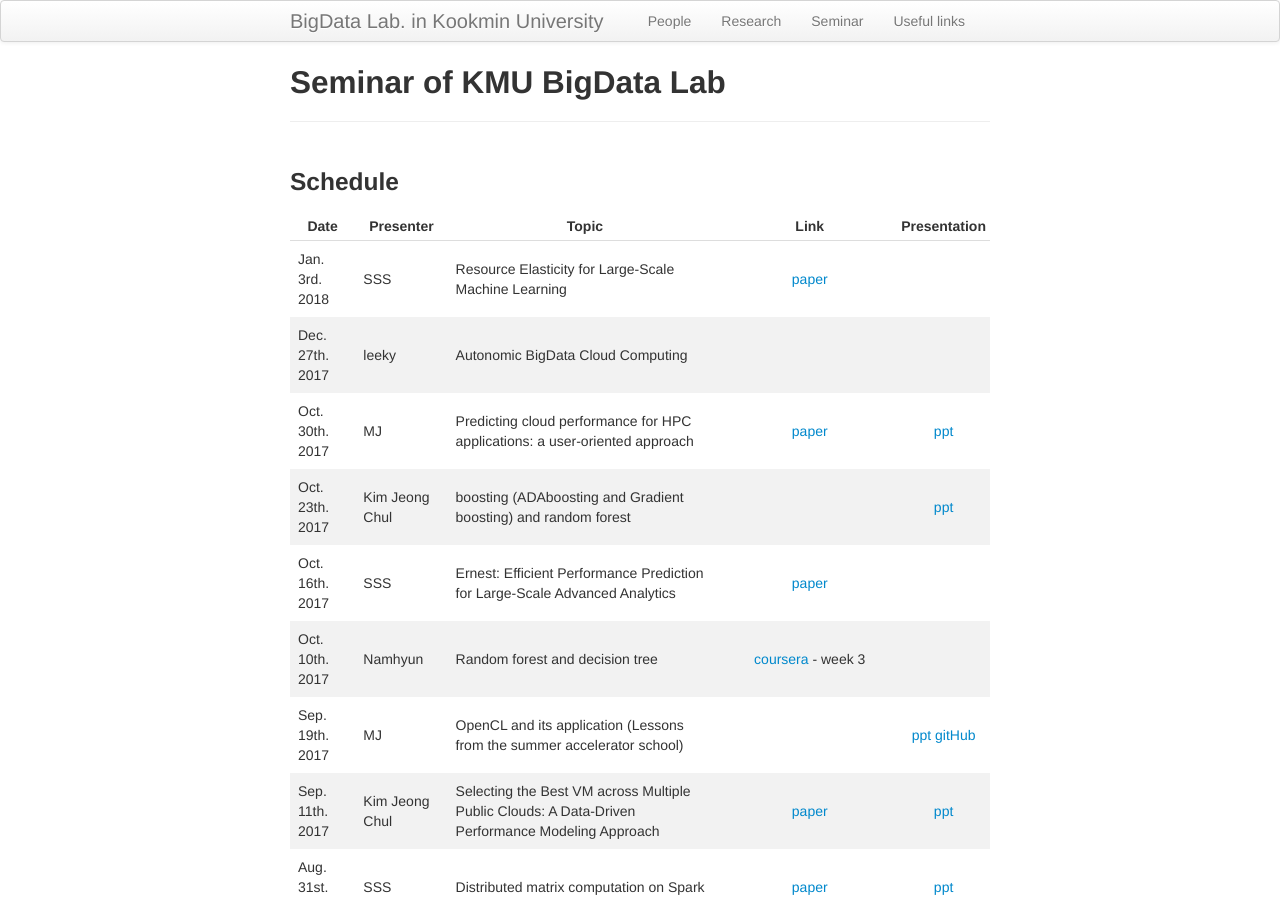
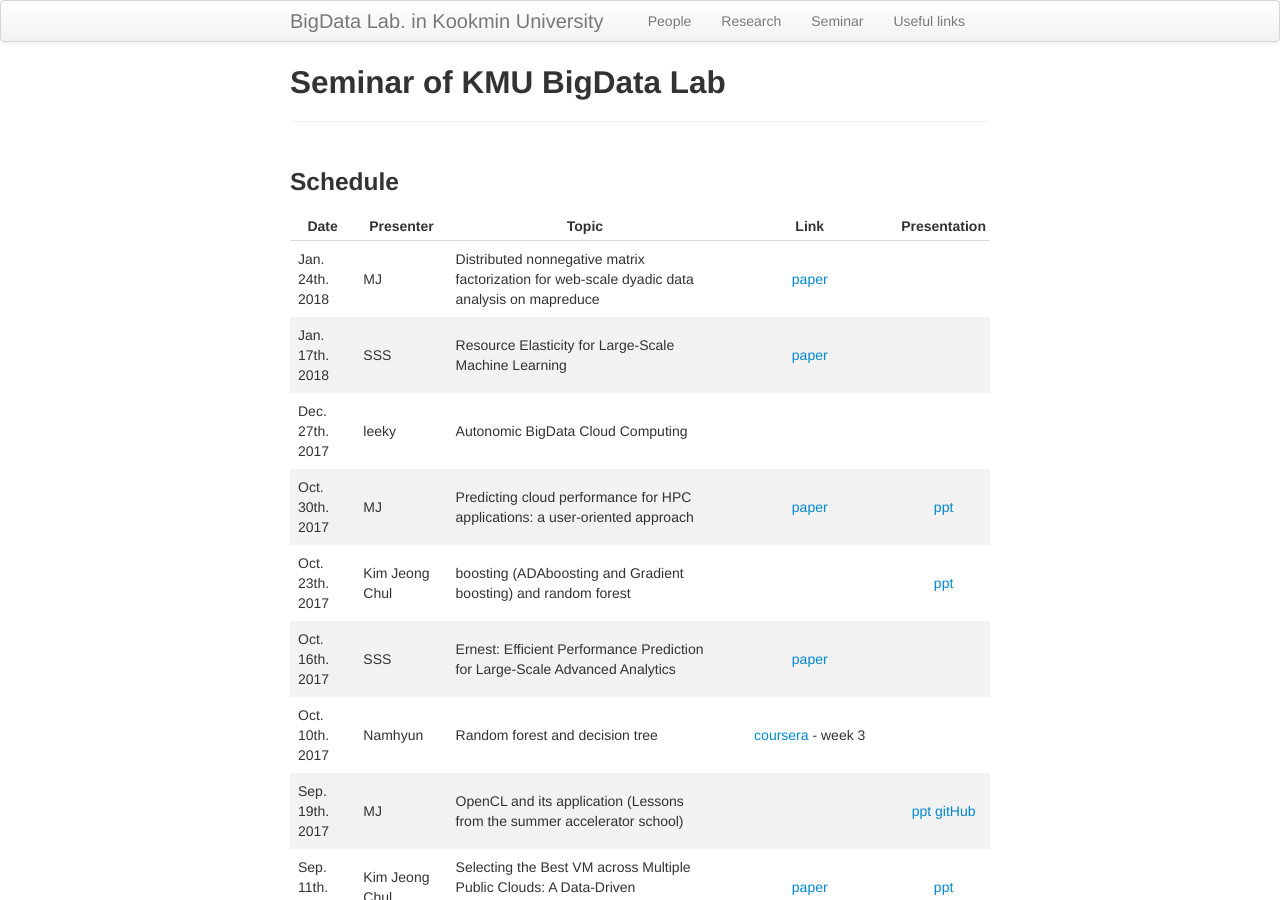
Before and after one commit to ddps-lab/kmu-bigdata.github.io, a Jekyll site: the page built from seminar/index.md, in a window 1280 px wide and 900 px high. Built offline with Jekyll 4.4.1, drawn with Linux system fonts in a browser that asks for light colours.

Commit message:
adding seminar for MJ

```diff
--- a/seminar/index.md
+++ b/seminar/index.md
@@ -9,7 +9,8 @@ description: Seminar schedule of BigData Lab  in KMU
 
 | Date | Presenter | Topic | Link | Presentation |
 |------|-----------|-------|:----:|:--------------: |
-| Jan. 3rd. 2018 | SSS | Resource Elasticity for Large-Scale Machine Learning | [paper](https://dl.acm.org/citation.cfm?id=2723372.2749432) | |
+| Jan. 24th. 2018 | MJ | Distributed nonnegative matrix factorization for web-scale dyadic data analysis on mapreduce | [paper](https://dl.acm.org/citation.cfm?id=1772760) | |
+| Jan. 17th. 2018 | SSS | Resource Elasticity for Large-Scale Machine Learning | [paper](https://dl.acm.org/citation.cfm?id=2723372.2749432) | |
 | Dec. 27th. 2017 | leeky | Autonomic BigData Cloud Computing | | |
 | Oct. 30th. 2017 | MJ | Predicting cloud performance for HPC applications: a user-oriented approach | [paper](http://ieeexplore.ieee.org/document/7973739/) | [ppt](https://docs.google.com/presentation/d/1hC5pTUSrqA6lrC-qWmIJ38n27xCmvmNm1Rhc1EnMO70/edit?usp=sharing) |
 | Oct. 23th. 2017 | Kim Jeong Chul | boosting (ADAboosting and Gradient boosting) and random forest | | [ppt](https://docs.google.com/presentation/d/1_oYDgG5tp7_ChVqqFxI9wluRRRfzENzBN5VPWLW2GwQ/edit?usp=sharing)|
```
